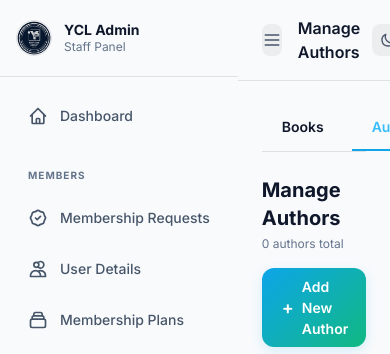
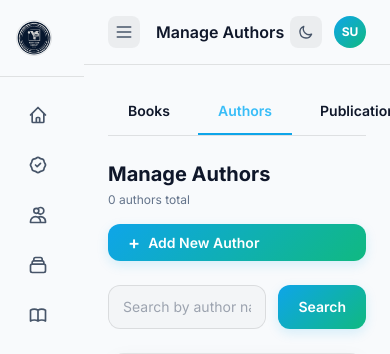
Before and after one commit to md-imam75/Youth-Club-Library, a Django app: page /admin-panel/authors/ in a window 390 px wide; the page is wider, and only the part inside the window is pictured. Shown: the top 354 px of that part. Run offline with Django 4.2, Linux system fonts and the light colour scheme; the visitor is signed in with stand-in values (Sample User, id 1); data that the repository does not hold is empty; some libraries are stand-ins or nearby versions.

Commit message:
Make admin sidebar closed by default on mobile screens

```diff
--- a/templates/admin_panel/base.html
+++ b/templates/admin_panel/base.html
@@ -205,7 +205,7 @@
   </style>
   {% block extra_head %}{% endblock %}
 </head>
-<body class="dark:bg-[#050a14] bg-slate-50 dark:text-slate-100 text-slate-900 min-h-screen" x-data="{ sidebarOpen: true, isDark: document.documentElement.classList.contains('dark'), toggleTheme() { this.isDark = !this.isDark; if (this.isDark) { document.documentElement.classList.add('dark'); localStorage.setItem('theme', 'dark'); } else { document.documentElement.classList.remove('dark'); localStorage.setItem('theme', 'light'); } } }">
+<body class="dark:bg-[#050a14] bg-slate-50 dark:text-slate-100 text-slate-900 min-h-screen" x-data="{ sidebarOpen: window.innerWidth >= 1024, isDark: document.documentElement.classList.contains('dark'), toggleTheme() { this.isDark = !this.isDark; if (this.isDark) { document.documentElement.classList.add('dark'); localStorage.setItem('theme', 'dark'); } else { document.documentElement.classList.remove('dark'); localStorage.setItem('theme', 'light'); } } }" @resize.window="if (window.innerWidth < 1024) { sidebarOpen = false } else { sidebarOpen = true }">
 
 <div class="flex min-h-screen">
 
```
